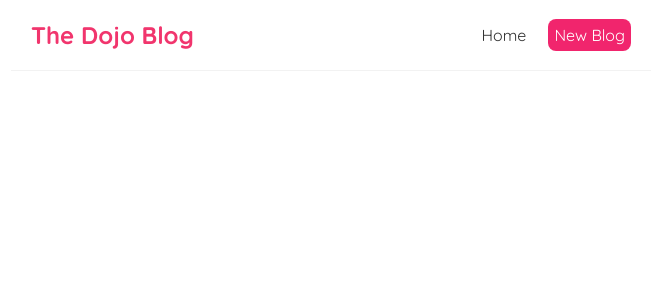
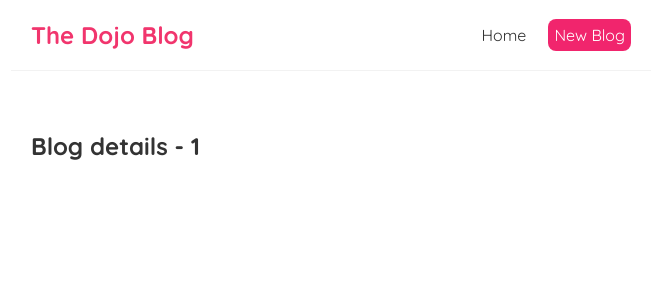
Before and after one commit to maryferrer/React_blog, a React (Create React App) app: page /blogs/1 in a window 1280 px wide. Shown: the top 300 px of the page, without its empty margins (309-971 px from the left). Built offline with nearby package versions, Linux system fonts and the light colour scheme.

Commit message:
create BlogDetails.js component, allows separate details pages for each blog linked by id

```diff
--- a/src/App.js
+++ b/src/App.js
@@ -2,6 +2,7 @@
 import Home from './Home'
 import { BrowserRouter as Router, Route, Switch } from 'react-router-dom';
 import Create from './Create';
+import BlogDetails from './BlogDetails';
 
 function App() {
   return (
@@ -16,6 +17,9 @@
           <Route path="/create">
             <Create />
           </Route>
+          <Route path="/blogs/:id">
+            <BlogDetails />
+          </Route>
         </Switch>
       </div>
     </div>
--- /dev/null
+++ b/src/BlogDetails.js
@@ -0,0 +1,13 @@
+import { useParams } from "react-router";
+
+const BlogDetails = () => {
+    const { id } = useParams();
+
+    return (
+        <div className="blog-details">
+            <h2>Blog details - { id }</h2>
+        </div>
+     );
+}
+
+export default BlogDetails;
--- a/src/BlogList.js
+++ b/src/BlogList.js
@@ -1,3 +1,5 @@
+import { Link } from "react-router-dom";
+
 const BlogList = ({ blogs, title }) => {
     // const blogs = props.blogs;
     // const title = props.title;
@@ -7,8 +9,10 @@
             <h2>{ title }</h2>
             {blogs.map((blog) => (
                 <div className="blog-preview" key={blog.id}>
+                    <Link to={`/blogs/${blog.id}`}>
                     <h2>{ blog.title }</h2>
                     <p>Written by { blog.author }</p>
+                    </Link>
                 </div>
             ))}
         </div>
--- a/src/index.css
+++ b/src/index.css
@@ -48,3 +48,6 @@
   color: #f1356d;
   margin-bottom: 8px;
 }
+.blog-preview a{
+  text-decoration: none;
+}
```
